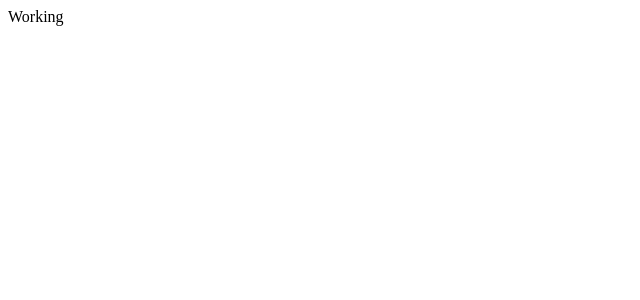
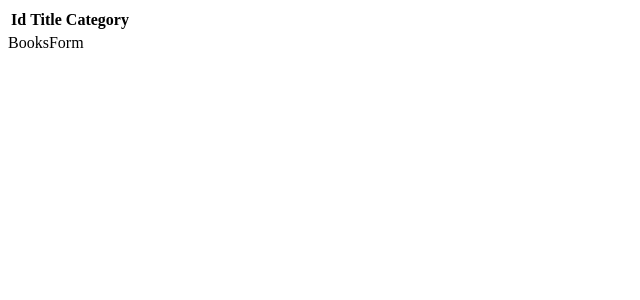
Before and after one commit to tadeuasarro/book-store, a React (Create React App) app: page / in a window 1280 px wide. Shown: the top 300 px of the page, without its empty margins (0-640 px from the left). Built offline with nearby package versions, Linux system fonts and the light colour scheme.

Commit message:
Switch roles!

```diff
--- a/src/App.js
+++ b/src/App.js
@@ -1,7 +1,13 @@
-function App() {
-  return (
-    <div>Working</div>
-  );
-}
+import BooksList from './components/BooksList';
+import BooksForm from './components/BooksForm';
+
+const App = () => (
+  <div>
+    <BooksList />
+    <BooksForm />
+  </div>
+);
+
+console.log(App);
 
 export default App;
--- /dev/null
+++ b/src/components/BooksForm.js
@@ -0,0 +1,7 @@
+const BooksForm = () => (
+  <div>
+    BooksForm
+  </div>
+);
+
+export default BooksForm;
--- /dev/null
+++ b/src/components/BooksList.js
@@ -0,0 +1,18 @@
+import BooksDetail from '../containers/BooksDetail';
+
+const BooksList = () => (
+  <div>
+    <table>
+      <tr>
+        <th>Id</th>
+        <th>Title</th>
+        <th>Category</th>
+      </tr>
+      <tr>
+        <BooksDetail />
+      </tr>
+    </table>
+  </div>
+);
+
+export default BooksList;
--- /dev/null
+++ b/src/containers/BooksDetail.js
@@ -0,0 +1,21 @@
+/* eslint-disable */
+
+import React, { Component } from 'react';
+import { connect } from 'react-redux';
+
+class BooksDetail extends Component {
+  render(){
+    return(
+      <div>{this.props.books}</div>
+    )
+  }
+
+}
+
+function mapStateToProps(state) {
+  return ({
+    books: state.books,
+  });
+}
+
+export default connect(mapStateToProps)(BooksDetail);
--- a/src/index.js
+++ b/src/index.js
@@ -1,10 +1,15 @@
 import React from 'react';
 import ReactDOM from 'react-dom';
+import { createStore } from 'redux';
+import { Provider } from 'react-redux';
+import rootReducer from './reducers/index';
 import App from './App';
 
+const store = createStore(rootReducer);
+
 ReactDOM.render(
-  <React.StrictMode>
+  <Provider store={store}>
     <App />
-  </React.StrictMode>,
+  </Provider>,
   document.getElementById('root'),
 );
```
Also changed, not shown: src/actions/index.js (added), 1 other file (tests, documents, lock files or other folders).
